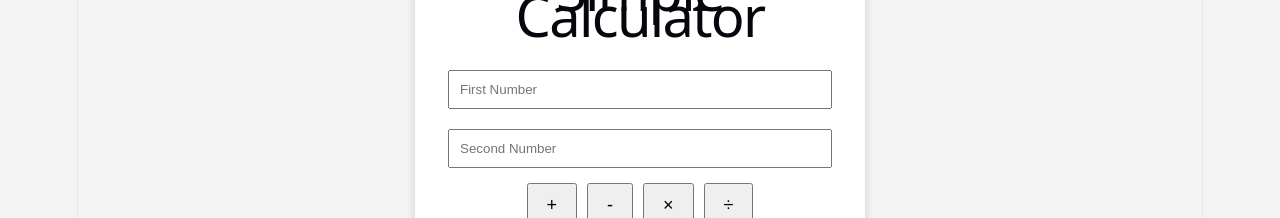
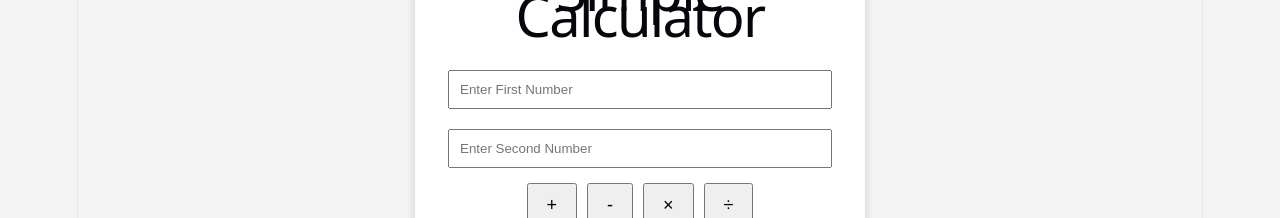
Before and after one commit to heliumitsolutions-code/classroom, a React (Vite) app: page / in a window 1280 px wide. Shown: the part 161-379 px from the top of the page. Built offline with nearby package versions, Linux system fonts and the light colour scheme.

Commit message:
change in code

```diff
--- a/src/App.jsx
+++ b/src/App.jsx
@@ -12,14 +12,14 @@ function App() {
 
       <input
         type="number"
-        placeholder="First Number"
+        placeholder="Enter First Number"
         value={num1}
         onChange={(e) => setNum1(e.target.value)}
       />
 
       <input
         type="number"
-        placeholder="Second Number"
+        placeholder="Enter Second Number"
         value={num2}
         onChange={(e) => setNum2(e.target.value)}
       />
```
